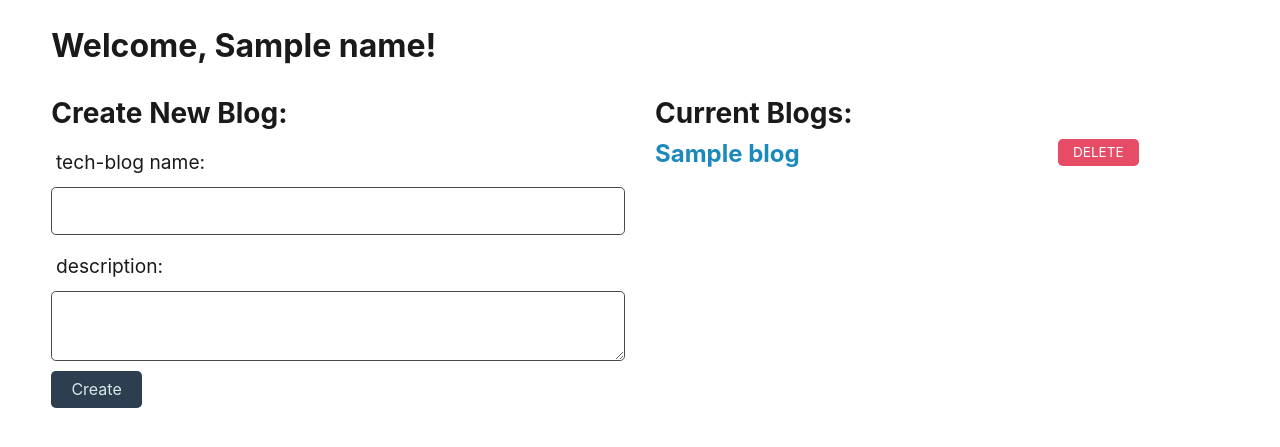
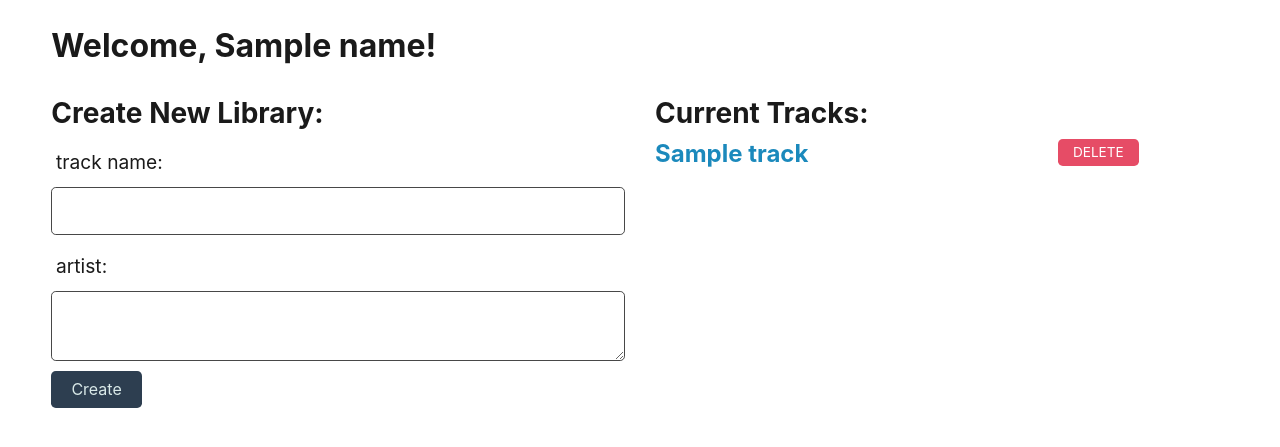
Before and after one commit to tedheikkila/one-track, a Node project: template views/profile.handlebars in a window 1280 px wide. Shown: the part 74-521 px from the top of the page. Run offline with Node 20 templates, Linux system fonts and the light colour scheme; the template is opened without the code that fills it: most values are stand-ins (such as "Sample title", 1, 10 or a date in 2020); some libraries are stand-ins or nearby versions.

Commit message:
updating models, routes, etc accordingly to tracks

```diff
--- a/views/profile.handlebars
+++ b/views/profile.handlebars
@@ -6,15 +6,15 @@
 
 <div class="row mt-4">
   <div class="col-md-6">
-    <h3>Create New Blog:</h3>
+    <h3>Create New Library:</h3>
 
     <form class="form new-blog-form">
       <div class="form-group">
-        <label for="blog-name">tech-blog name:</label>
+        <label for="blog-name">track name:</label>
         <input class="form-input" type="text" id="blog-name" name="blog-name" />
       </div>
       <div class="form-group">
-        <label for="blog-desc">description:</label>
+        <label for="blog-desc">artist:</label>
         <textarea class="form-input" id="blog-desc" name="blog-desc"></textarea>
       </div>
       <div class="form-group">
@@ -23,17 +23,17 @@
     </form>
   </div>
 
-  {{#if blogs.length}}
+  {{#if tracks.length}}
   <div class="col-md-6 project-list">
-    <h3>Current Blogs:</h3>
+    <h3>Current Tracks:</h3>
 
-    {{#each blogs as |blog|}}
+    {{#each tracks as |track|}}
     <div class="row mb-2">
       <div class="col-md-8">
-        <h4><a href="/blog/{{blog.id}}">{{blog.name}}</a></h4>
+        <h4><a href="/blog/{{track.id}}">{{track.name}}</a></h4>
       </div>
       <div class="col-md-4">
-        <button class="btn btn-sm btn-danger" data-id="{{blog.id}}">DELETE</button>
+        <button class="btn btn-sm btn-danger" data-id="{{track.id}}">DELETE</button>
       </div>
     </div>
     {{/each}}
--- a/views/blog.handlebars
+++ b/views/tracks.handlebars
@@ -1,9 +1,11 @@
 <div class="text-center">
   <h2>{{name}}</h2>
   <p>{{{get_emoji}}}</p>
-  <p>{{description}}</p>
+  <p>{{title}}</p>
+  <p>{{artist}}</p>
+  <p>{{filename}}</p>
   <p>Created by {{user.name}} on {{format_date date_created}}</p>
   <p>
-    <button class="btn btn-primary">Like this blog!</button>
+    <button class="btn btn-primary">Like this track</button>
   </p>
 </div>
```
Also changed, not shown: models/Tracks.js (+9 -5 lines), models/index.js (+4 -4 lines), seeds/blogData.json (deleted, +0 -14 lines), seeds/seed.js (+5 -5 lines), seeds/tracksData.json (added, +33 -0 lines), seeds/userData.json (+9 -4 lines), views/homepage.handlebars (+4 -4 lines).
